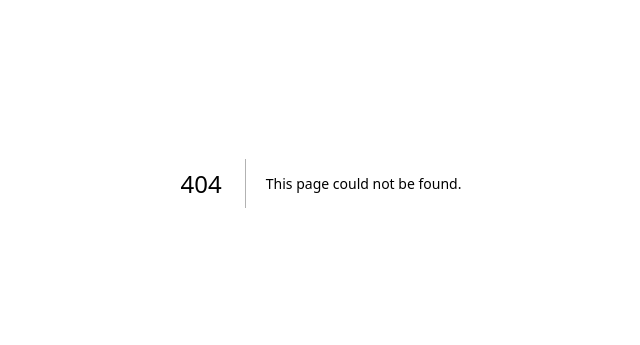
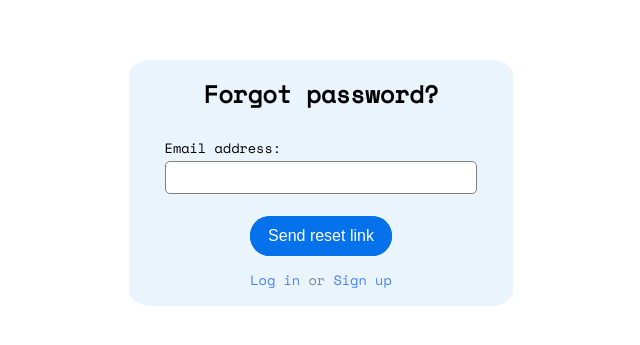
Before and after one commit to ivankrstev/noject, a Next.js app in the folder client/: page /reset-password in a window 1280 px wide. Before the commit this address had no page. Shown: the part 217-562 px from the top of the page, without its empty margins (319-959 px from the left). Built offline with nearby package versions, Linux system fonts and the light colour scheme.

Commit message:
Added reset-password page. Added alternative buttons and links in signup and login pages.

```diff
--- /dev/null
+++ b/client/pages/reset-password.js
@@ -0,0 +1,31 @@
+import Head from "next/head";
+import { Fragment, useState } from "react";
+import styles from "@/styles/SignUpLogIn.module.css";
+import Link from "next/link";
+
+export default function ResetPassword() {
+  const [email, setEmail] = useState("");
+  return (
+    <Fragment>
+      <Head>
+        <title>Noject - Reset password</title>
+      </Head>
+      <div className={[styles.vh100, styles.center].join(" ")}>
+        {/* //TODO Logo should be here */}
+        <form className={styles.form}>
+          <h2>Forgot password?</h2>
+          <div className={[styles.inputLabelWrapper, "mt-c1"].join(" ")}>
+            <label for='email'>Email address:</label>
+            <input type='email' id='email' onChange={(e) => setEmail(e.target.value)} />
+          </div>
+          <button className={styles.btnSubmit}>Send reset link</button>
+          <span className={styles.alterBtns}>
+            <Link href='/login'>Log in</Link>
+            <span className='colorGrey'>{" or "}</span>
+            <Link href='/signup'>Sign up</Link>
+          </span>
+        </form>
+      </div>
+    </Fragment>
+  );
+}
```
Also changed, not shown: client/pages/login.js (+12 -2 lines), client/pages/signup.js (+8 -1 lines).
